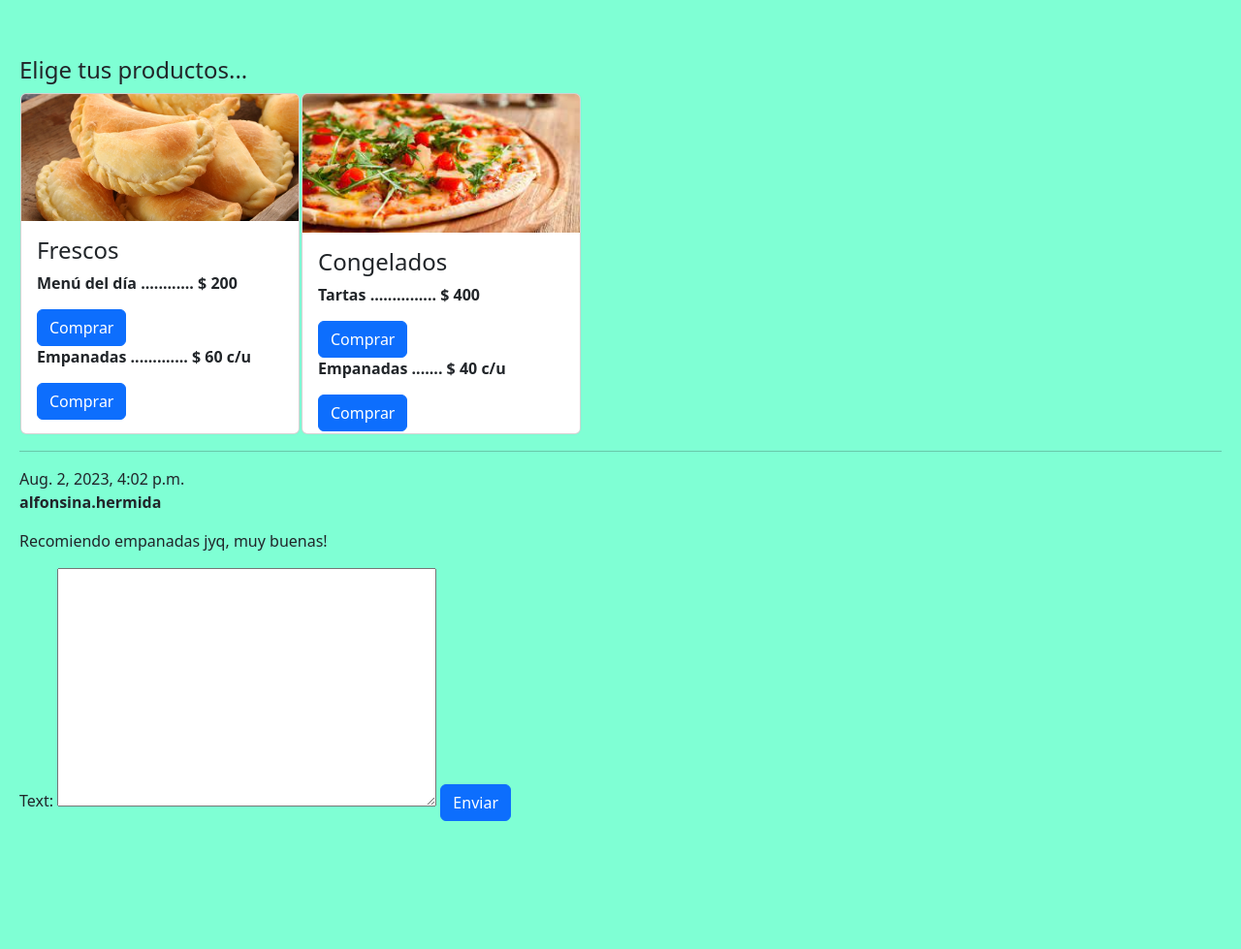
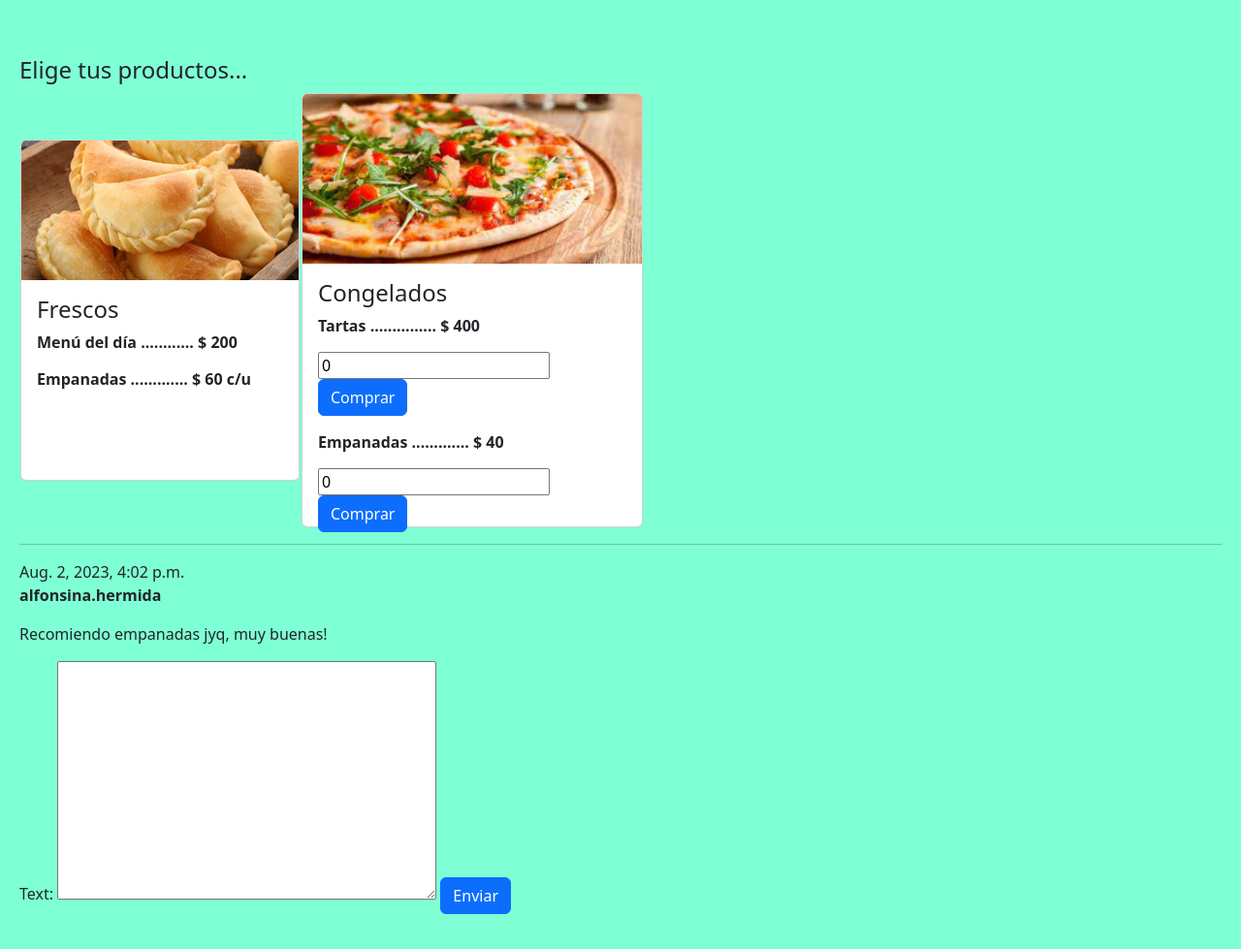
Before and after one commit to jaznarez/TerceraEntrega_JimenaAznarez, a Django app: page /MercadoApp/Productos/ in a window 1280 px wide. Shown: the part 62-1041 px from the top of the page at 97% size. Before the commit the page ends 909 px from the top, so only its background shows below. Run offline with Django 4.2, Linux system fonts and the light colour scheme; data comes from the database, SQL or seed files in the repository; both versions use the stored data as it was after the commit; lists and menus that the app fills with data are empty; some libraries are stand-ins or nearby versions.

Commit message:
prueba productos

```diff
--- a/MercadoApp/admin.py
+++ b/MercadoApp/admin.py
@@ -6,5 +6,5 @@ admin.site.register(Pedidos)
 admin.site.register(Productos)
 admin.site.register(Avatar)
 admin.site.register(Comment)
-#jimenaaznarez
+#mail
 #torrendell
--- a/MercadoApp/templates/MercadoApp/Productos.html
+++ b/MercadoApp/templates/MercadoApp/Productos.html
@@ -11,19 +11,39 @@
                 <img src="{% static 'MercadoApp/images/empanadas.jpg' %}" class="card-img-top" alt="" style="height: 9rem;"/>
                 <div class="card-body">
                     <h4 class="card-title">Frescos</h4>
-                    <p class="card-text"> Menú del día ............ $ 200 </p> <a href="{% url 'Pedidos' %}" class="btn btn-primary">Comprar</a>
-                    <p class="card-text"> Empanadas ............. $  60 c/u </p> <a href="{% url 'Pedidos' %}" class="btn btn-primary">Comprar</a>
+                    <p class="card-text"> Menú del día ............ $ 200 </p> <!--<a href="{% url 'Pedidos' %}" class="btn btn-primary">Comprar</a>-->
+                    <p class="card-text"> Empanadas ............. $  60 c/u </p> <!--<a href="{% url 'Pedidos' %}" class="btn btn-primary">Comprar</a>-->
 
                 </div>
             </div></th>
-            <th><div class="card" style="width: 18rem; height: 22rem;">
-                <img src="{% static 'MercadoApp/images/pizza.jpg' %}" class="card-img-top" alt="..." style="height: 9rem;">
+            <th><div class="card" style="width: 22rem; height: 28rem;">
+                <img src="{% static 'MercadoApp/images/pizza.jpg' %}" class="card-img-top" alt="..." style="height: 12rem;">
                 <div class="card-body">
                     <h4 class="card-title">Congelados</h4>
-                    <p class="card-text">Tartas ............... $ 400 </p><a href="{% url 'Pedidos' %}" class="btn btn-primary">Comprar</a>
-                    <p class="card-text">Empanadas ....... $ 40 c/u</p><a href="{% url 'Pedidos' %}" class="btn btn-primary">Comprar</a>
-
-
+                    <p class="card-text">Tartas ............... $ 400 </p>
+                    <form action="{% url 'pedidosFormulario' %}" method="post">
+                        {% csrf_token %}
+                        <input type="hidden" name="numero_pedido" value="1">
+                        <input type="hidden" name="nombre_producto" value="Tarta">
+                        <input type="hidden" name="categoria_producto" value="Congelados">
+                        <input type="number" name="cantidad" value="0">
+                        <input type="hidden" name="fecha_entrega" value="2023-08-15">
+                        <!--<input type="checkbox" name="preparado" value="True" required> Preparado-->
+                        <input type="hidden" name="entregado" value="False">
+                        <button class="btn btn-primary" type="submit">Comprar</button>
+                    </form>
+                    <p class="card-text">Empanadas ............. $ 40 </p>
+                    <form action="{% url 'pedidosFormulario' %}" method="post">
+                        {% csrf_token %}
+                        <input type="hidden" name="numero_pedido" value="1">
+                        <input type="hidden" name="nombre_producto" value="Empanadas">
+                        <input type="hidden" name="categoria_producto" value="Congelados">
+                        <input type="number" name="cantidad" value="0">
+                        <input type="hidden" name="fecha_entrega" value="2023-08-15">
+                        <!--<input type="checkbox" name="preparado" value="True" required> Preparado-->
+                        <input type="hidden" name="entregado" value="False">
+                        <button class="btn btn-primary" type="submit">Comprar</button>
+                    </form>
                 </div>
             </div></th>
             </table>
```
Also changed, not shown: db.sqlite3.
